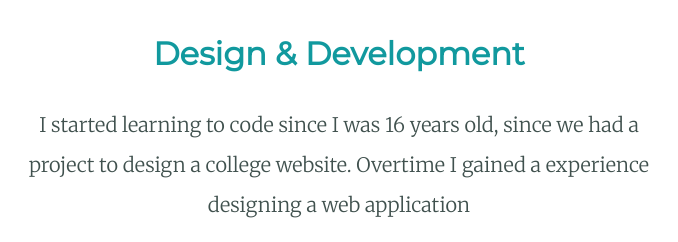
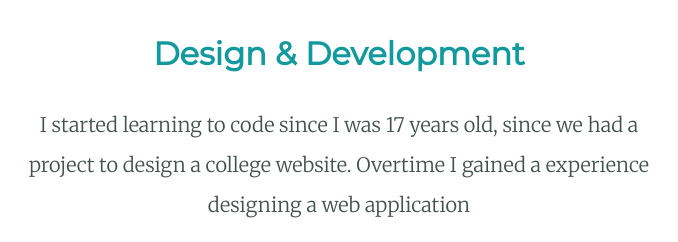
Before and after one commit to ChinmayMahajan24/aboutme, a plain HTML site: page index.html in a window 1280 px wide. Shown: the part 1507-1749 px from the top of the page, 301-979 px from the left. Drawn offline with Linux system fonts and the light colour scheme.

Commit message:
Update index.html

```diff
--- a/index.html
+++ b/index.html
@@ -32,7 +32,7 @@
         <div class="skill-row">
           <img class="code-img" src="images/computer.png" alt="computer">
           <h3>Design & Development</h3>
-          <p>I started learning to code since I was 16 years old, since we had a project to design a college website.
+          <p>I started learning to code since I was 17 years old, since we had a project to design a college website.
           Overtime I gained a experience designing a web application</p>
           <p><p>HTML & CSS</p>
               <div class="container">
```
